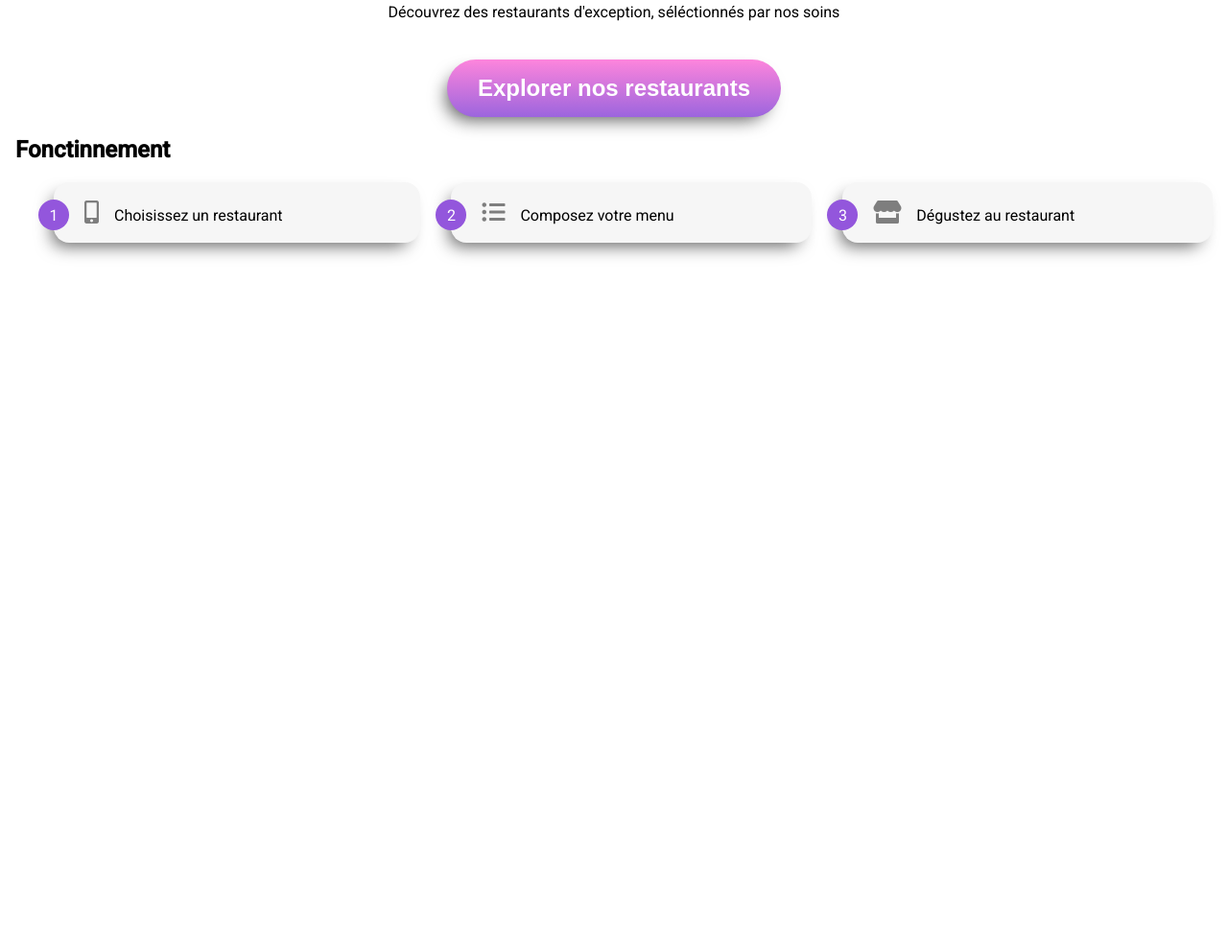
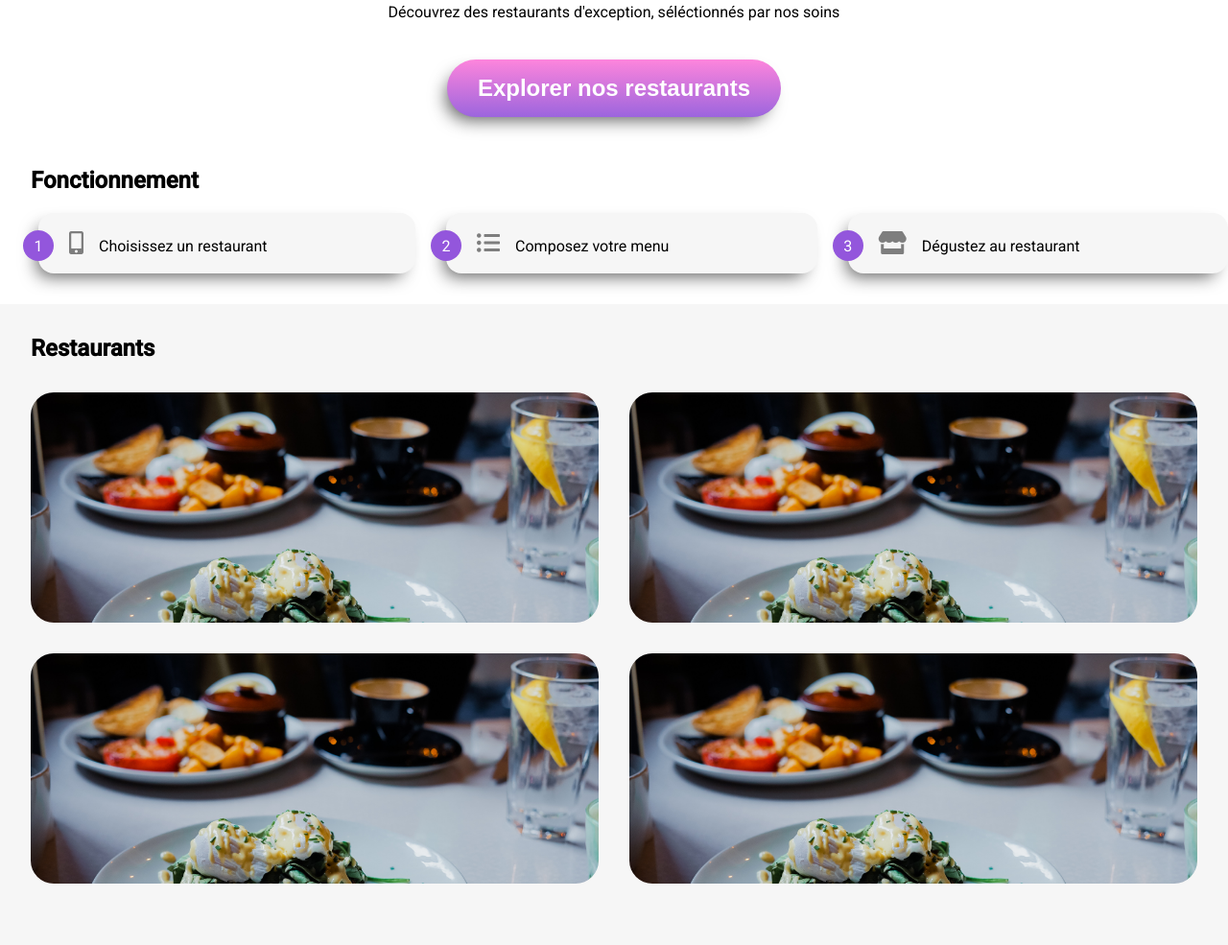
Before and after one commit to Asap306/AmadouBarry_3_15012022, a website: page index.html in a window 1280 px wide. Shown: the part 268-1253 px from the top of the page at 96% size. Before the commit the page ends 800 px from the top, so only its background shows below. Drawn offline with Linux system fonts and the light colour scheme; files whose address does not match are found by name; a web font is replaced by a local one.

Commit message:
menus add images

```diff
--- a/index.html
+++ b/index.html
@@ -32,13 +32,40 @@
         </section>
 
         <section class="tuto">
-            <h2>Fonctinnement</h2>
+            <h2>Fonctionnement</h2>
             <ol>
                 <li><i class="fas fa-mobile-alt"></i>Choisissez un restaurant</li>
                 <li><i class="fas fa-list-ul"></i>Composez votre menu</li>
                 <li><i class="fas fa-store"></i>Dégustez au restaurant</li>
             </ol>
         </section>
+
+        <section class="menus">
+            <h2>Restaurants</h2>
+            <div class="menus__cards">
+
+                <a href="#" class="card">
+                    <div class="card__image"></div>
+                    <div class="card__description"></div>
+                </a>
+
+                <a href="#" class="card">
+                    <div class="card__image"></div>
+                    <div class="card__description"></div>
+                </a>
+
+                <a href="#" class="card">
+                    <div class="card__image"></div>
+                    <div class="card__description"></div>
+                </a>
+
+                <a href="#" class="card">
+                    <div class="card__image"></div>
+                    <div class="card__description"></div>
+                </a>
+            </div>
+        </section>
+
     </main>
 
 </body>
--- a/sass/base.scss
+++ b/sass/base.scss
@@ -12,5 +12,5 @@ body{
 }
 
 main{
-    padding: 0 1rem;
+    padding: 0 ;
 }
--- /dev/null
+++ b/sass/layout/menus.scss
@@ -0,0 +1,31 @@
+@use "../utils/variables.scss";
+
+.menus{
+    padding-bottom: 2rem;
+    background-color: #f6f6f6;
+    h2{
+        padding: 2rem 0 0 2rem;
+
+    }
+
+    .menus__cards{
+        display: grid;
+        grid-template-columns: 1fr 1fr;
+        gap: 2rem;
+        @media (max-width: variables.$breakpoints){
+            grid-template-columns: repeat(1, 1fr);
+        }
+        margin: 2rem;
+    }
+
+    .card{
+
+        &__image{
+            background-image: url("C:/Users/Amadou/OneDrive/Bureau/Oh_My_Food/images/menu_1.jpg");
+            height: 15rem;
+            background-size: cover;
+            border-radius: 1.5rem;
+        }
+    }
+
+}
--- a/sass/layout/tuto.scss
+++ b/sass/layout/tuto.scss
@@ -6,7 +6,11 @@
 $tuto-bullet-height : 1rem;
 
 .tuto{
+    h2{
+        padding: 2rem 0 0 2rem;
+    }
     counter-reset: steps;
+    margin-bottom: 2rem;
     & ol{
         display: flex;
         gap: 2rem;
--- a/sass/utils/variables.scss
+++ b/sass/utils/variables.scss
@@ -1 +1,2 @@
 $tuto-bullet-height: 1rem;
+$breakpoints : 944px;
--- a/style.scss
+++ b/style.scss
@@ -3,3 +3,4 @@
 @use "./sass/layout/city.scss";
 @use "./sass/layout/explorer.scss";
 @use "./sass/layout/tuto.scss";
+@use "./sass/layout/menus.scss";
```
Also changed, not shown: images/menu_1.jpg (added), style.css, 4 other files.
